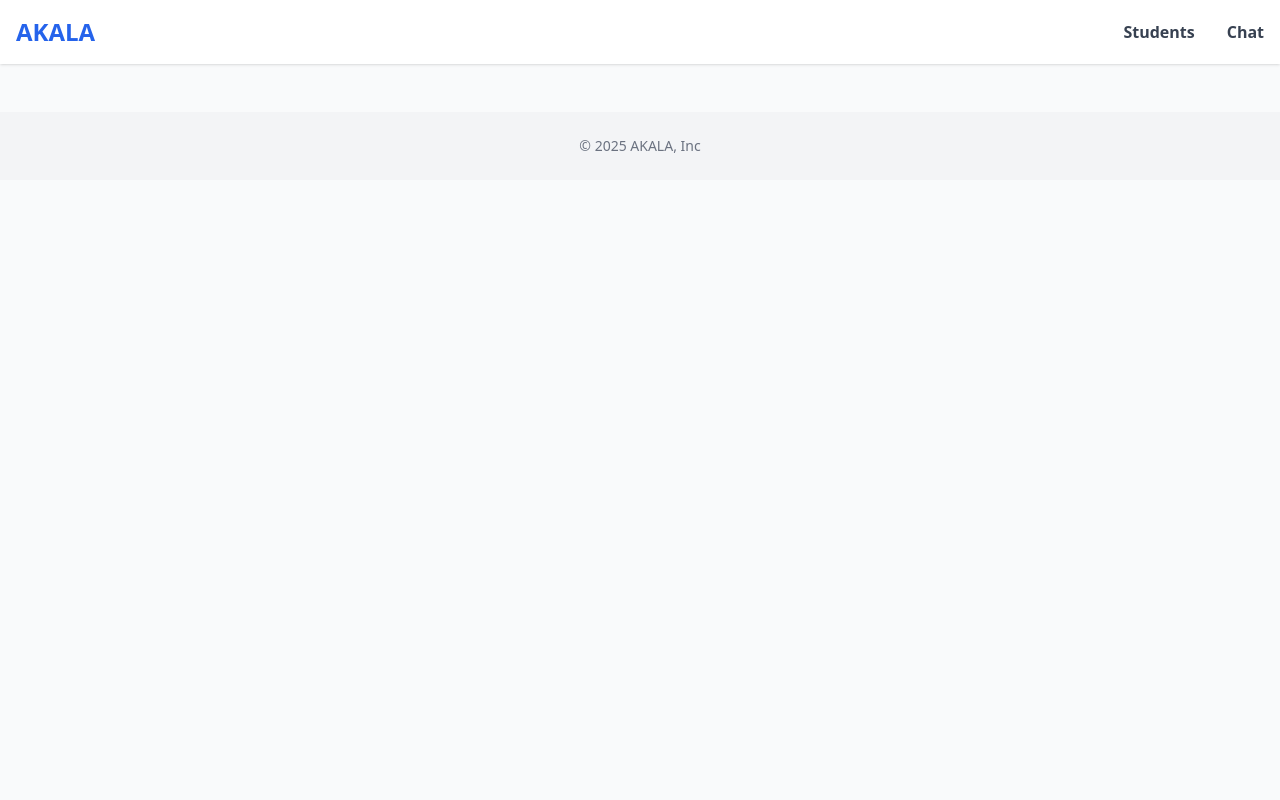
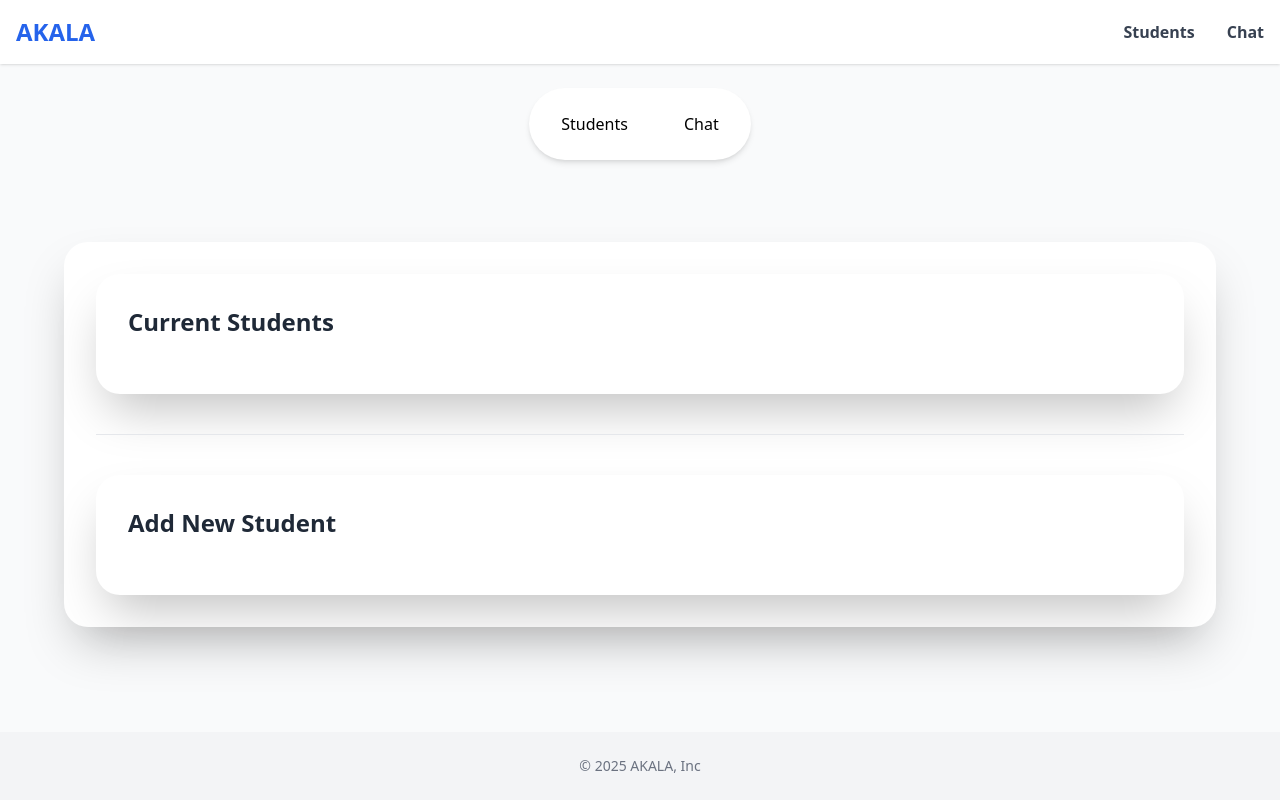
Before and after one commit to PragyaDhawan/student-management-platform, a React (Create React App) app: page /students in a window 1280 px wide. Built offline with nearby package versions, Linux system fonts and the light colour scheme.

Commit message:
page routing

```diff
--- a/src/App.js
+++ b/src/App.js
@@ -1,12 +1,28 @@
-import { BrowserRouter as Router } from 'react-router-dom';
+import { BrowserRouter as Router, Routes, Route, Navigate, NavLink } from 'react-router-dom';
 import Header from './components/Header/Header';
 import Footer from './components/Footer/Footer';
+import StudentsPage from './pages/StudentsPage';
+import ChatPage from './pages/ChatPage';
 
 export default function App() {
   return (
     <Router>
       <div className="min-h-screen bg-gray-50 flex flex-col">
       <Header />
+      <nav className="bg-white shadow-md rounded-full flex justify-center p-4 gap-6 my-6 mx-auto w-fit">
+          <NavLink to="/students" className="px-4 py-2 rounded-full hover:bg-blue-100 transition">Students</NavLink>
+          <NavLink to="/chat" className="px-4 py-2 rounded-full hover:bg-blue-100 transition">Chat</NavLink>
+      </nav>
+
+      <div className="flex-1 flex items-center justify-center p-4">
+          <div className="bg-white shadow-2xl rounded-3xl p-8 w-full max-w-6xl">
+            <Routes>
+              <Route path="/" element={<Navigate to="/students" />} />
+              <Route path="/students" element={<StudentsPage />} />
+              <Route path="/chat" element={<ChatPage />} />
+            </Routes>
+          </div>
+      </div>
       <Footer/>
       </div>
     </Router>
```
